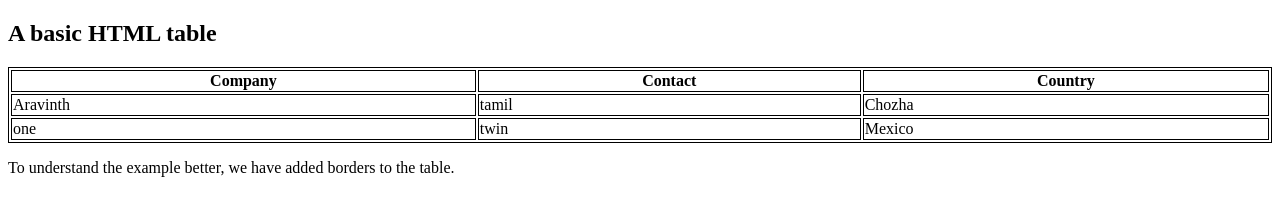
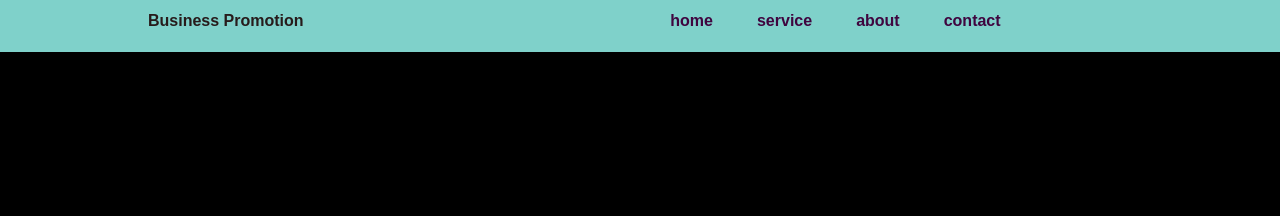
Before and after one commit to aravinthsamys/Portfolio, a plain HTML site: page index.html in a window 1280 px wide. Drawn offline with Linux system fonts and the light colour scheme.

Commit message:
Update index.html

```diff
--- a/index.html
+++ b/index.html
@@ -1,33 +1,71 @@
 <!DOCTYPE html>
-<html>
-<style>
-table, th, td {
-  border:1px solid black;
+<html lang="en">
+<head>
+  <title>Document</title>
+
+  <style>
+  body{
+    margin: 0;
+padding: 0;
+    background-color: black;
+  }
+
+  .navigation{
+    background-color: rgb(127, 209, 202);
+    width: 100%;
+ height: 70px;
+    margin-top: -18px;
+  }
+   .navbar{
+    background-color: transparent;
+    width: 80%;
+    margin-left: 10%;
+    display: flex;
+  }
+   .navbar p,li{
+    color: rgb(39, 27, 27);
+    font-family: sans-serif;
+    font-weight: 900;
+    padding: 14px 20px;
+    background-color: transparent;
+    width: fit-content;
+   }
+   li{
+    display: inline-block;
+    color: blue;
+   }
+   .navlist{
+    margin-left:28%;
+   }
+   .navlist a{
+    text-decoration: none;
+    color: rgb(63, 5, 63);
+   }
+
+   @media only screen and (max-width:600px) {
+.navigation{
+  height: 70px;
 }
-</style>
+
+   }
+  </style>
+</head>
 <body>
 
-<h2>A basic HTML table</h2>
+  <!-- navigation bar -->
 
-<table style="width:100%">
-  <tr>
-    <th>Company</th>
-    <th>Contact</th>
-    <th>Country</th>
-  </tr>
-  <tr>
-    <td>Aravinth</td>
-    <td>tamil</td>
-    <td>Chozha</td>
-  </tr>
-  <tr>
-    <td>one</td>
-    <td>twin</td>
-    <td>Mexico</td>
-  </tr>
-</table>
+  <div class="navigation">
+     <div class="navbar">
+      <p>Business Promotion</p>
+      <ul class="navlist">
+        <li><a href="">home</a></li>
+        <li><a href="">service</a></li>
+        <li><a href="">about</a></li>
+        <li><a href="">contact</a></li>
+      </ul>
+     </div>
+  </div>
 
-<p>To understand the example better, we have added borders to the table.</p>
 
 </body>
 </html>
```
